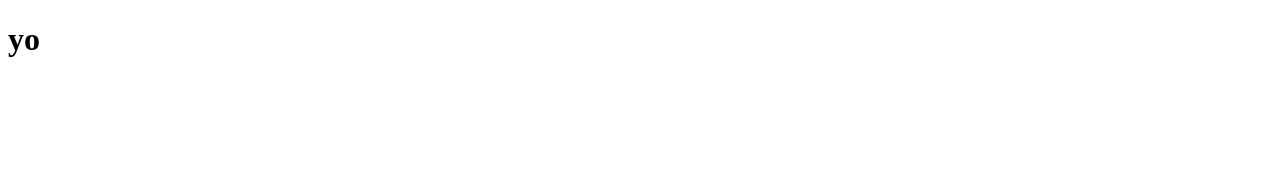
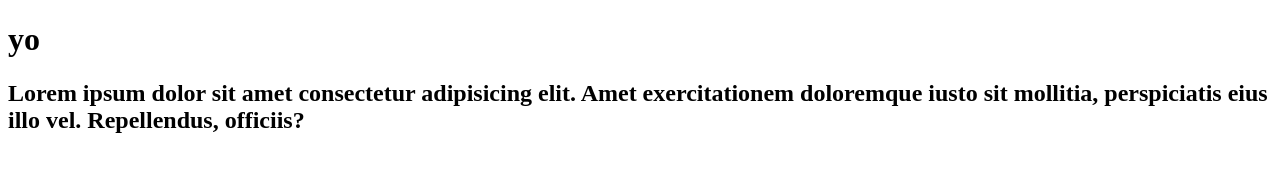
Before and after one commit to WinnyFebriani/postest, a plain HTML site: page index.html in a window 1280 px wide. Drawn offline with Linux system fonts and the light colour scheme.

Commit message:
Update index.html

```diff
--- a/index.html
+++ b/index.html
@@ -10,6 +10,7 @@
 
 
     <h1>yo</h1>
+    <h2>Lorem ipsum dolor sit amet consectetur adipisicing elit. Amet exercitationem doloremque iusto sit mollitia, perspiciatis eius illo vel. Repellendus, officiis?</h2>
 
 
 </body>
```
